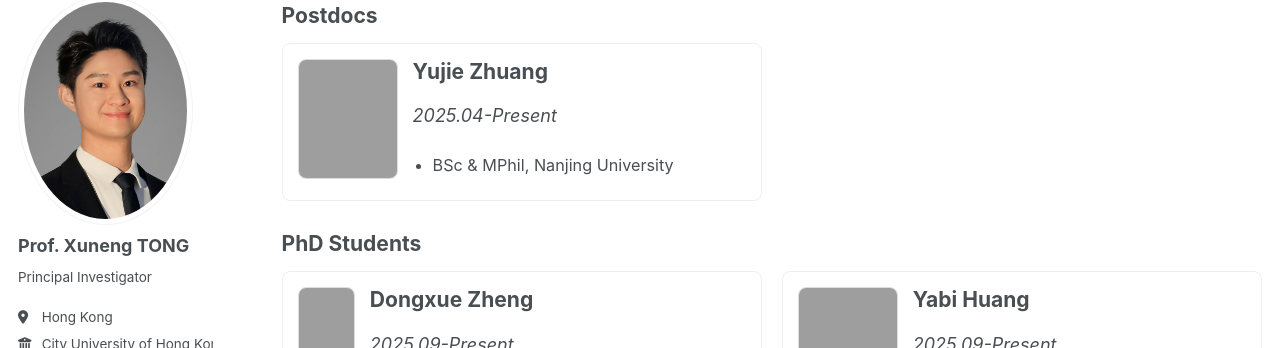
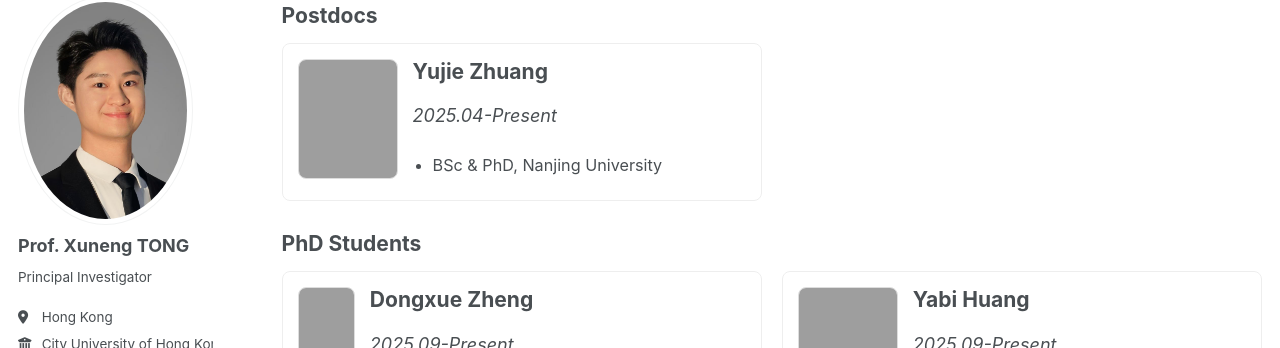
Before and after one commit to TongXuneng/TongXuneng.github.io, a Jekyll site: the page built from _pages/team.html, in a window 1280 px wide and 900 px high, scrolled down 415 px. Shown: the part 105-453 px from the top of the window. Built offline with Jekyll 4.4.1, drawn with Linux system fonts in a browser that asks for light colours; some web fonts are replaced; a script bundle is joined from its source files by our own code; library files that are not in the unit come from our copies.

Commit message:
Update team.html

```diff
--- a/_pages/team.html
+++ b/_pages/team.html
@@ -31,7 +31,7 @@ author_profile: true
     <div class="info">
       <h3 class="team-title">Yujie Zhuang</h3>
       <p><em>2025.04-Present</em></p>
-      <ul><li>BSc & MPhil, Nanjing University</li></ul>
+      <ul><li>BSc & PhD, Nanjing University</li></ul>
     </div>
   </div>
 </div>
```
